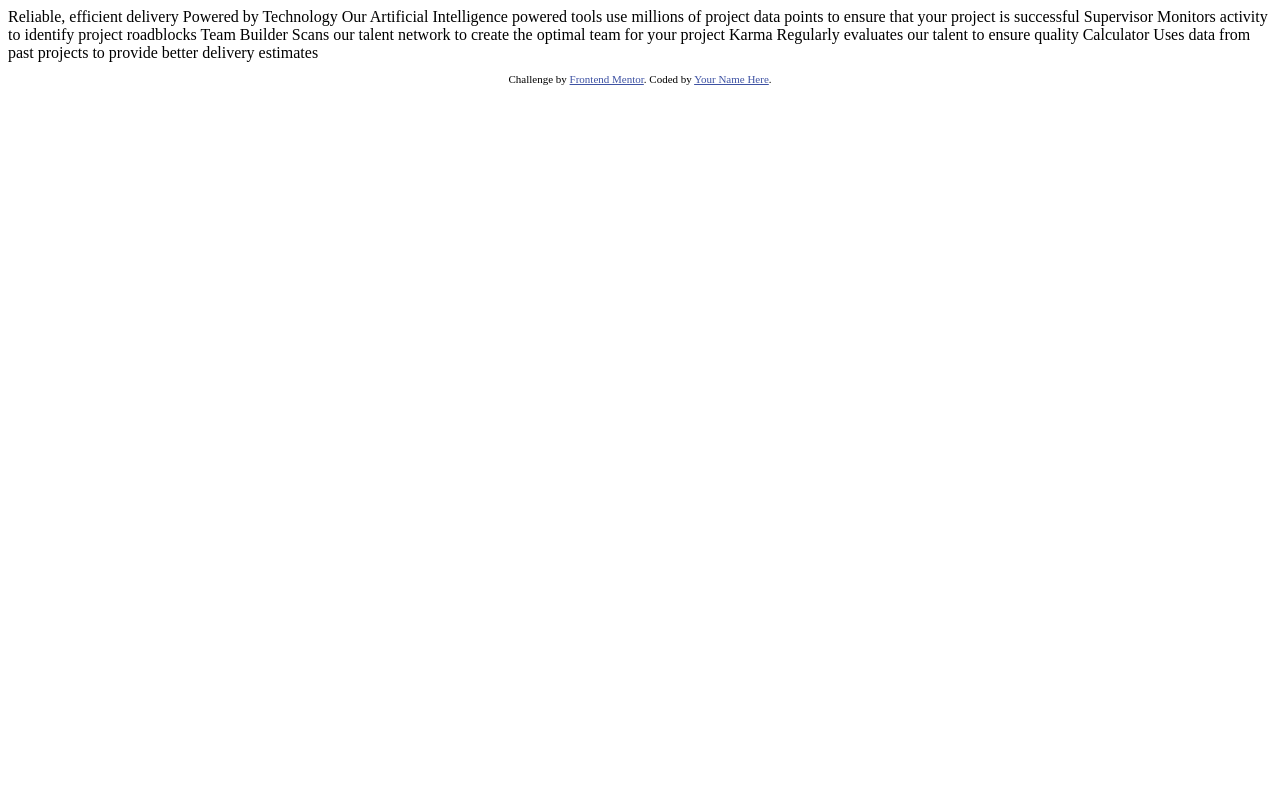
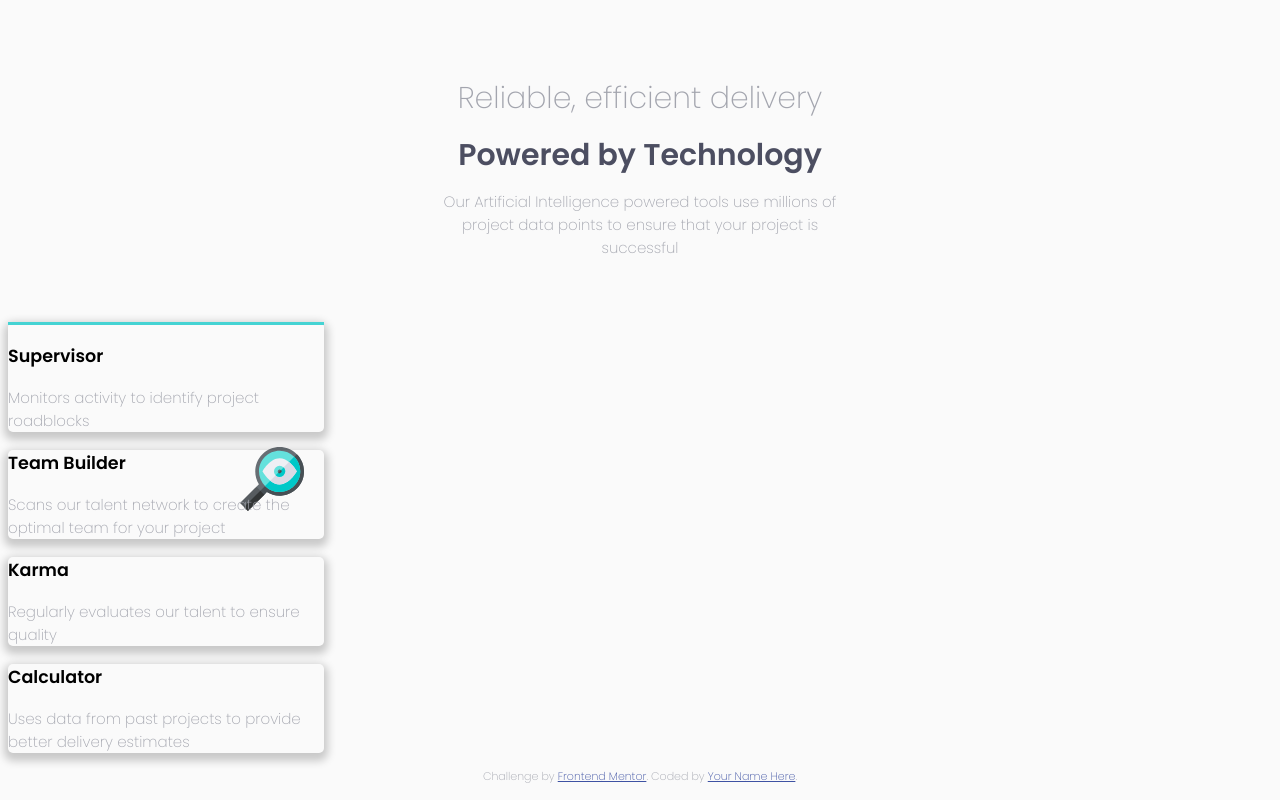
Before and after one commit to jaysig/four-corners-fe, a plain HTML site: page index.html in a window 1280 px wide. Drawn offline with Linux system fonts and the light colour scheme.

Commit message:
Working on cards

```diff
--- a/index.html
+++ b/index.html
@@ -1,45 +1,76 @@
 <!DOCTYPE html>
 <html lang="en">
+
 <head>
   <meta charset="UTF-8">
-  <meta name="viewport" content="width=device-width, initial-scale=1.0"> <!-- displays site properly based on user's device -->
+  <meta name="viewport" content="width=device-width, initial-scale=1.0">
+  <!-- displays site properly based on user's device -->
 
   <link rel="icon" type="image/png" sizes="32x32" href="./images/favicon-32x32.png">
+  <link rel="stylesheet" href="//fonts.googleapis.com/css?family=Poppins:200,400,600&amp;lang=en" />
+  <link rel="stylesheet" href="styles.css">
 
   <title>Frontend Mentor | Four card feature section</title>
 
   <!-- Feel free to remove these styles or customise in your own stylesheet 👍 -->
   <style>
-    .attribution { font-size: 11px; text-align: center; }
-    .attribution a { color: hsl(228, 45%, 44%); }
+    .attribution {
+      font-size: 11px;
+      text-align: center;
+    }
+
+    .attribution a {
+      color: hsl(228, 45%, 44%);
+    }
   </style>
 </head>
+
 <body>
 
-  Reliable, efficient delivery
-  Powered by Technology
+  <div class="title-area">
+    <h1 class="reliable">Reliable, efficient delivery</h2>
+      <h1 class="powered">Powered by Technology</h1>
+      <p class="title-content">Our Artificial Intelligence powered tools use millions of project data points to ensure that your project is successful</p>
+  </div>
+  <div>
+    <div class="card">
+      <hr class="teal-line">
+      <div class="card-content">
+        <h3 class="title">Supervisor</h3>
+        <p class="content">Monitors activity to identify project roadblocks</p>
+      </div>
+      <div class="card-image">
+        <img class="card-image" src="images/icon-supervisor.svg" alt="supervisors">
+      </div>
+    </div>
+    <div class="card">
+      <h3 class="title">Team Builder</h3>
+      <p class="content">Scans our talent network to create the optimal team for your project</p>
+    </div>
+    <div class="card">
+      <h3 class="title">Karma</h3>
+      <p class="content">Regularly evaluates our talent to ensure quality</p>
+    </div>
+    <div class="card">
+      <h3 class="title">Calculator</h3>
+      <p class="content">Uses data from past projects to provide better delivery estimates</p>
+    </div>
+  </div>
 
-  Our Artificial Intelligence powered tools use millions of project data points
-  to ensure that your project is successful
 
-  Supervisor
-  Monitors activity to identify project roadblocks
 
-  Team Builder
-  Scans our talent network to create the optimal team for your project
 
-  Karma
-  Regularly evaluates our talent to ensure quality
 
-  Calculator
-  Uses data from past projects to provide better delivery estimates
+
 
 
   <footer>
     <p class="attribution">
-      Challenge by <a href="https://www.frontendmentor.io?ref=challenge" target="_blank">Frontend Mentor</a>.
-      Coded by <a href="#">Your Name Here</a>.
+      Challenge by
+      <a href="https://www.frontendmentor.io?ref=challenge" target="_blank">Frontend Mentor</a>. Coded by
+      <a href="#">Your Name Here</a>.
     </p>
   </footer>
 </body>
+
 </html>
--- /dev/null
+++ b/styles.scss
@@ -0,0 +1,56 @@
+body {
+    font-family: Poppins, sans-serif;
+    text-align: center;
+    font-size: 15px;
+    background-color: hsl(0, 0%, 98%)
+
+}
+
+h1 {
+    margin: .4em 0;
+}
+
+p {
+    color:  hsl(229, 6%, 66%);
+    font-weight: 200;
+}
+
+.card {
+    box-shadow: 0 4px 8px 4px rgba(0,0,0,0.2);
+    border-radius: 5px;
+    position: relative;
+    transition: 0.3s;
+    text-align: left;
+    width: 25%;
+}
+
+.card-image {
+    position: absolute;
+    right: 10px;
+}
+
+.powered {
+    font-weight: 600;
+    color: hsl(234, 12%, 34%)
+}
+
+.reliable {
+    font-weight: 200;
+    color: hsl(229, 6%, 66%);
+}
+
+.teal-line {
+    height: 3px;
+    margin: 0;
+    border: none;
+    background-color: hsl(180, 62%, 55%);
+}
+
+.title-area {
+    margin: 6% auto 5% auto;
+}
+
+.title-content {
+    margin: 0 auto;
+    width: 33%
+}
```
Also changed, not shown: design/desktop-design.jpg, styles.css (added), 2 other files.
